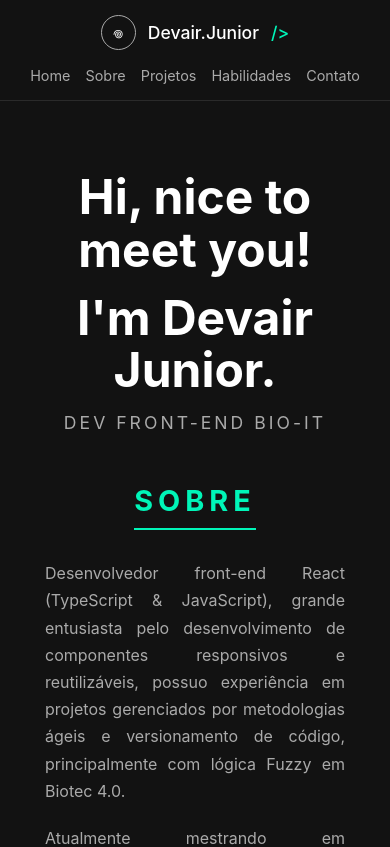
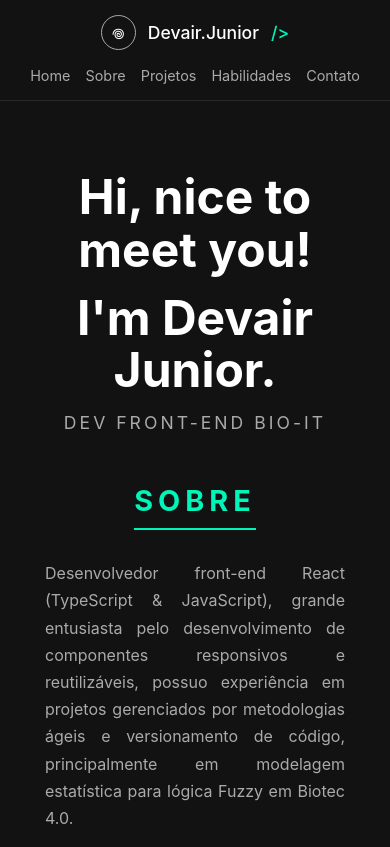
Before and after one commit to DevaJunior/Portfolio, a React (Vite) app: page / in a window 390 px wide. Shown: the top 847 px of the page. Built offline with nearby package versions, Linux system fonts and the light colour scheme.

Commit message:
<UPDATE - Styles>: Responsividade

```diff
--- a/src/components/Cards/Card_Project/styles.css
+++ b/src/components/Cards/Card_Project/styles.css
@@ -112,6 +112,7 @@
 .featured-description {
   font-size: 1rem;
   line-height: 1.7;
+  text-align: justify;
   color: var(--font-primary); /* Texto branco */
   margin-bottom: 20px;
 }
--- a/src/components/Fragments/About/index.tsx
+++ b/src/components/Fragments/About/index.tsx
@@ -7,7 +7,7 @@ const About: React.FC = () => {
       <h2 className="about-title">SOBRE</h2>
       <div className="about-text">
         <p>
-          Desenvolvedor front-end React (TypeScript & JavaScript), grande entusiasta pelo desenvolvimento de componentes responsivos e reutilizáveis, possuo experiência em projetos gerenciados por metodologias ágeis e versionamento de código, principalmente com lógica Fuzzy em Biotec 4.0.
+          Desenvolvedor front-end React (TypeScript & JavaScript), grande entusiasta pelo desenvolvimento de componentes responsivos e reutilizáveis, possuo experiência em projetos gerenciados por metodologias ágeis e versionamento de código, principalmente em modelagem estatística para lógica Fuzzy em Biotec 4.0.
         </p>
         <p>
           Atualmente mestrando em Biotecnologia e graduando em Análise e Desenvolvimento de Sistemas.
--- a/src/components/Fragments/Header/styles.css
+++ b/src/components/Fragments/Header/styles.css
@@ -107,6 +107,10 @@
     width: 35px;
     height: 35px;
   }
+
+  .logo-icon-wrapper p {
+    font-size: 20px;
+  }
 }
 
 /* --- Responsividade --- */
```
